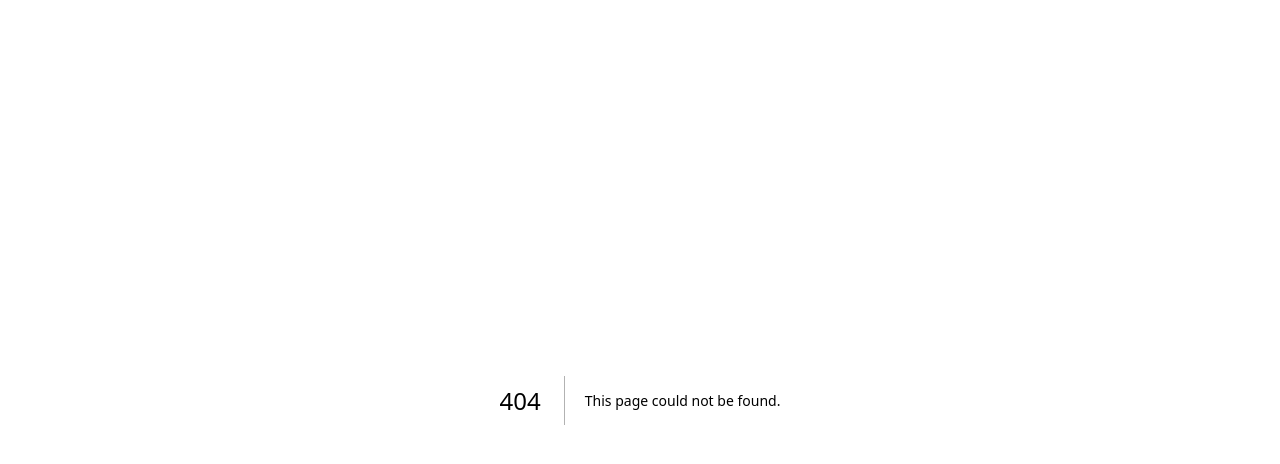
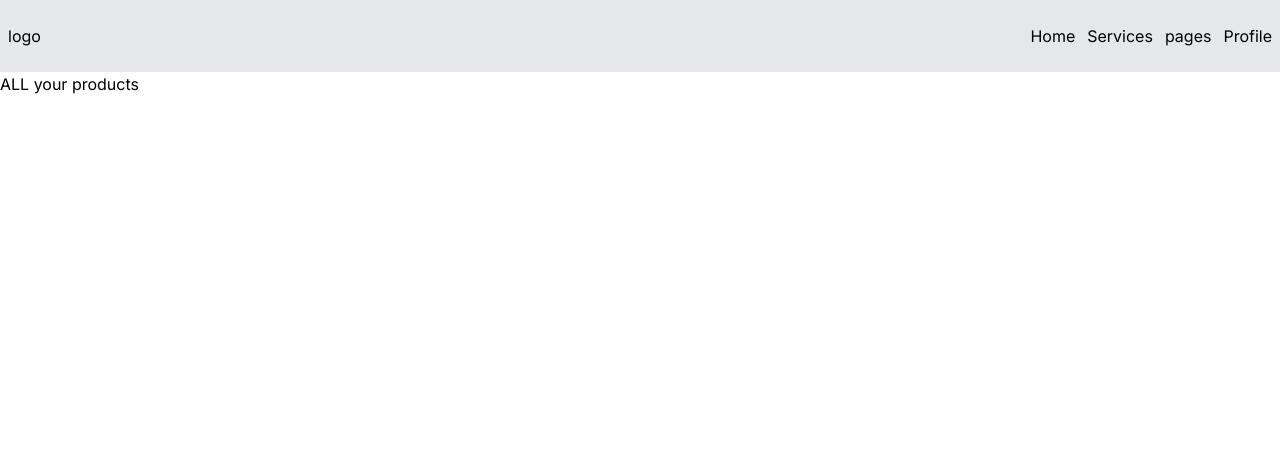
Before and after one commit to minhazpro3/sales-manage, a Next.js app: page /all-products in a window 1280 px wide. Before the commit this address had no page. Shown: the top 464 px of the page. Built offline with nearby package versions, Linux system fonts and the light colour scheme.

Commit message:
added context api

```diff
--- /dev/null
+++ b/app/all-products/layout.jsx
@@ -0,0 +1,8 @@
+"use client";
+import React from "react";
+
+const Layout = ({ children }) => {
+  return <div>{children}</div>;
+};
+
+export default Layout;
--- /dev/null
+++ b/app/all-products/page.jsx
@@ -0,0 +1,8 @@
+"use client";
+import React from "react";
+
+const Page = () => {
+  return <div>ALL your products</div>;
+};
+
+export default Page;
--- /dev/null
+++ b/app/contextApi/contextProvider.jsx
@@ -0,0 +1,22 @@
+"use client";
+/* eslint-disable react-hooks/rules-of-hooks */
+import { createContext, useState } from "react";
+export const AppContext = createContext();
+
+const ContextProvider = ({ children }) => {
+  const [drawer, setDrawer] = useState(false);
+  console.log(drawer);
+  const drawerFnc = () => {
+    setDrawer(!drawer);
+  };
+
+  return (
+    <div>
+      <AppContext.Provider value={{ drawer, drawerFnc, setDrawer }}>
+        {children}
+      </AppContext.Provider>
+    </div>
+  );
+};
+
+export default ContextProvider;
--- a/app/layout.js
+++ b/app/layout.js
@@ -1,5 +1,9 @@
 import { Inter } from "next/font/google";
 import "./globals.css";
+import Header from "@/components/Header";
+
+import UserSidebar from "@/components/UserSidebar";
+import ContextProvider from "./contextApi/contextProvider";
 
 const inter = Inter({ subsets: ["latin"] });
 
@@ -11,7 +15,15 @@ export const metadata = {
 export default function RootLayout({ children }) {
   return (
     <html lang="en">
-      <body className={inter.className}>{children}</body>
+      <body className={inter.className}>
+        <ContextProvider>
+          <div>
+            <Header />
+            <UserSidebar />
+          </div>
+          <div>{children}</div>
+        </ContextProvider>
+      </body>
     </html>
   );
 }
--- a/app/page.js
+++ b/app/page.js
@@ -9,14 +9,10 @@ import Image from "next/image";
 import React, { useState } from "react";
 
 export default function Home() {
-  const [drawer, setDrawer] = useState(false);
-  const drawerFnc = () => {
-    setDrawer(!drawer);
-  };
   return (
     <main className=" overflow-x-hidden">
-      <Header drawerFnc={drawerFnc} drawer={drawer} />
-      <UserSidebar drawerFnc={drawerFnc} drawer={drawer} />
+      {/* <Header />
+      <UserSidebar /> */}
       <Banner />
       <OurServices />
       <ServicePlan />
--- a/components/Header.jsx
+++ b/components/Header.jsx
@@ -3,7 +3,11 @@ import { RiMenu3Line } from "react-icons/ri";
 import { RxCross2 } from "react-icons/rx";
 import butterfly from "../public/images/butterfly.png";
 import Image from "next/image";
-const Header = ({ drawerFnc, drawer }) => {
+import { useContext } from "react";
+import { AppContext } from "@/app/contextApi/contextProvider";
+const Header = () => {
+  const { drawer, drawerFnc } = useContext(AppContext);
+
   return (
     <div className="bg-gray-200 w-full ">
       <div className="container mx-auto px-8 md:px-0 ">
--- a/components/UserSidebar.jsx
+++ b/components/UserSidebar.jsx
@@ -1,12 +1,16 @@
-import React from "react";
+"use client";
+import React, { useContext } from "react";
 import { IoMdHome } from "react-icons/io";
 import { LiaServicestack } from "react-icons/lia";
 import { RiPagesFill } from "react-icons/ri";
 import { MdRoundaboutRight } from "react-icons/md";
 import { IoMdLogOut } from "react-icons/io";
 import { RxCross2 } from "react-icons/rx";
+import { AppContext } from "@/app/contextApi/contextProvider";
 
-const UserSidebar = ({ drawerFnc, drawer }) => {
+const UserSidebar = () => {
+  const { drawer, drawerFnc } = useContext(AppContext);
+
   return (
     <div className="container mx-auto px-8 md:px-0 visible md:hidden  ">
       <div className="relative z-20">
```
